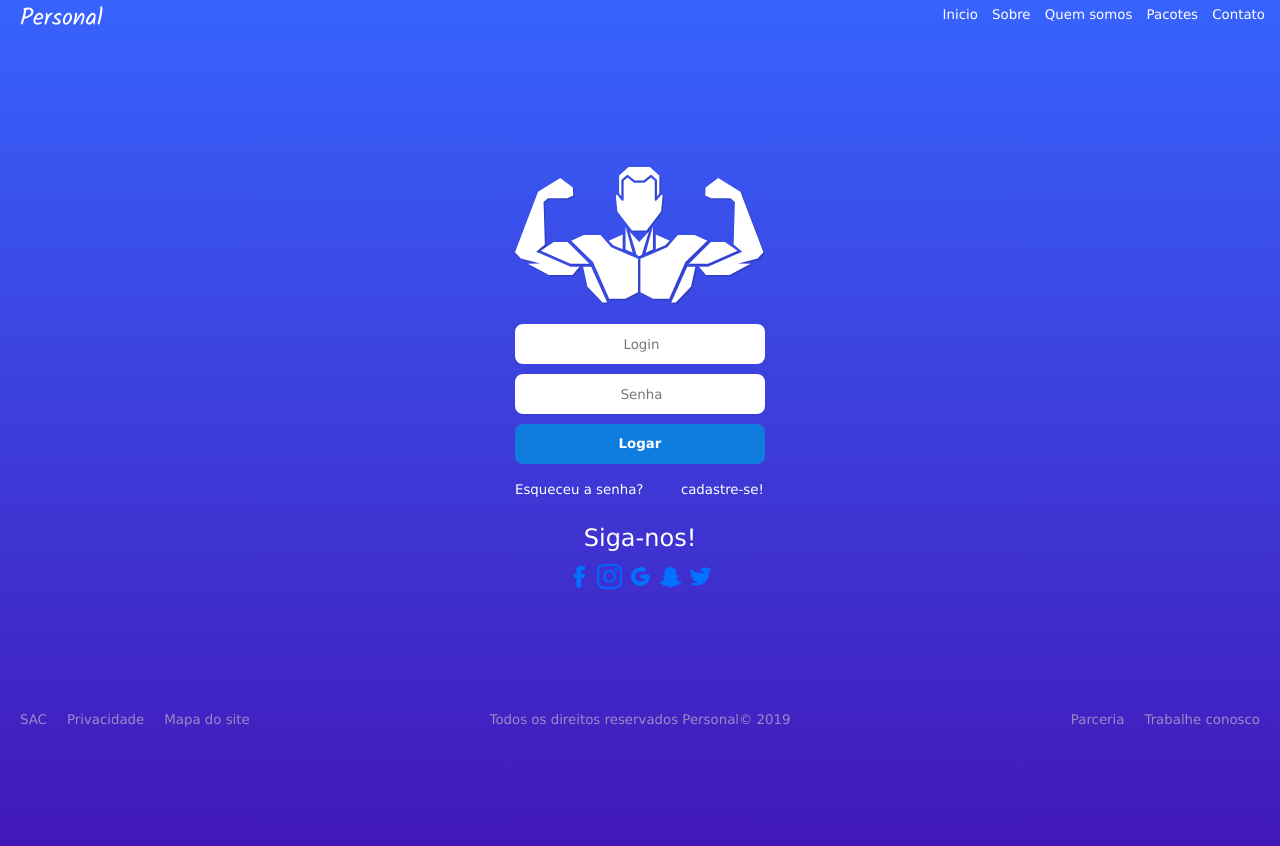
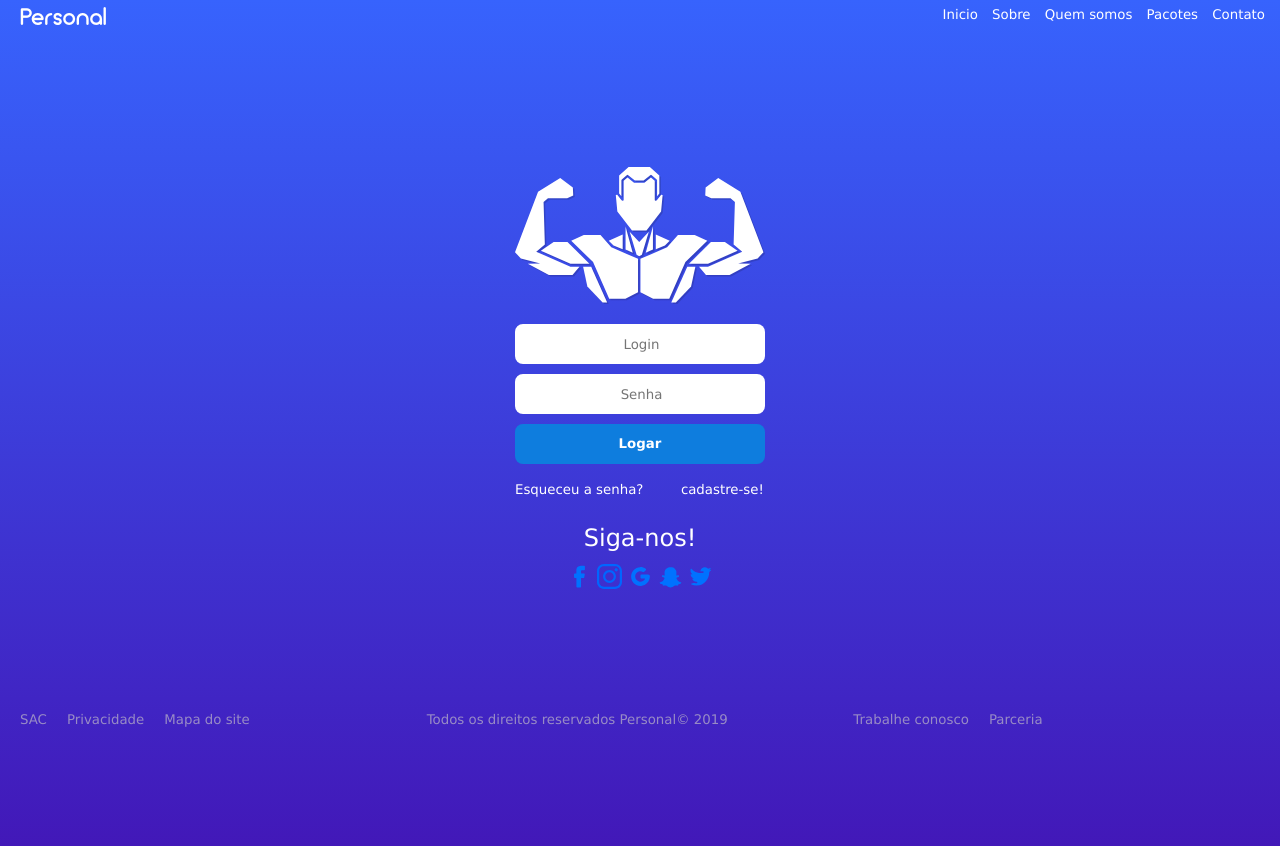
Before and after one commit to filipifirmino/meupersonal, a PHP site: page /login/index.html in a window 1280 px wide. Run offline with PHP 8.4, Linux system fonts and the light colour scheme.

Commit message:
ajustes na home e adequações na area de login

```diff
--- a/login/asset/css/style.css
+++ b/login/asset/css/style.css
@@ -1,8 +1,8 @@
 /*Importações*/
 @import url('https://fonts.googleapis.com/css?family=Kalam');
 @font-face {
-	font-family: "Arciform";
-	src: url("fonts/Arciform.otf") format("opentype");
+	font-family: 'fontLogo';
+	src: url("../fonts/Arciform.otf");
 	font-weight: normal;
 	font-style: normal;
 }
@@ -135,8 +135,7 @@
 /*importando font local*/
 
 .name-logo{
-	/*font-family:'Alciform', normal;*/
-	font-family: 'Kalam', cursive;
+	font-family:'fontLogo';
 	color: #fff;
 	margin-left: 20px;
 	font-size: 10pt;
@@ -177,18 +176,20 @@
 	color: rgba(202, 200, 200, 0.63);
 	height: 17%;
 	display: flex;
+
 }
 .info-down{
-	align-items: center;
-	text-align: center;
+	justify-items: flex-end;
 	flex: 1;
-
+	display: flex;
 	/*Formatação da font*/
 	font-size: 10pt;
 
 }
 
 .item-down{
+	display: flex;
+	justify-content: flex-end;
 	margin-left:20px;
 	float: left;
 }
--- a/login/index.html
+++ b/login/index.html
@@ -18,7 +18,7 @@
 <body>
 	<div class="container-top">
 			<div class="name-logo">
-					<h4><a href="#" >Personal</a></h4>
+					<h4><a href="..\index.php" >Personal</a></h4>
 			</div>
 				<div class="menu">
 					<nav>
```
Also changed, not shown: login/asset/css/main.css (+15 -10 lines).
